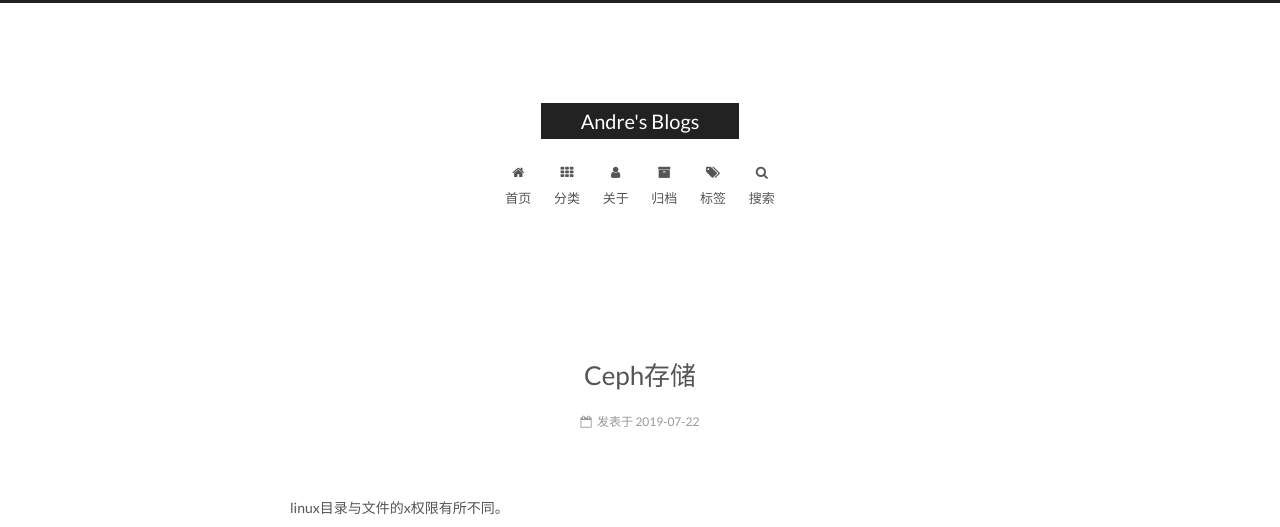
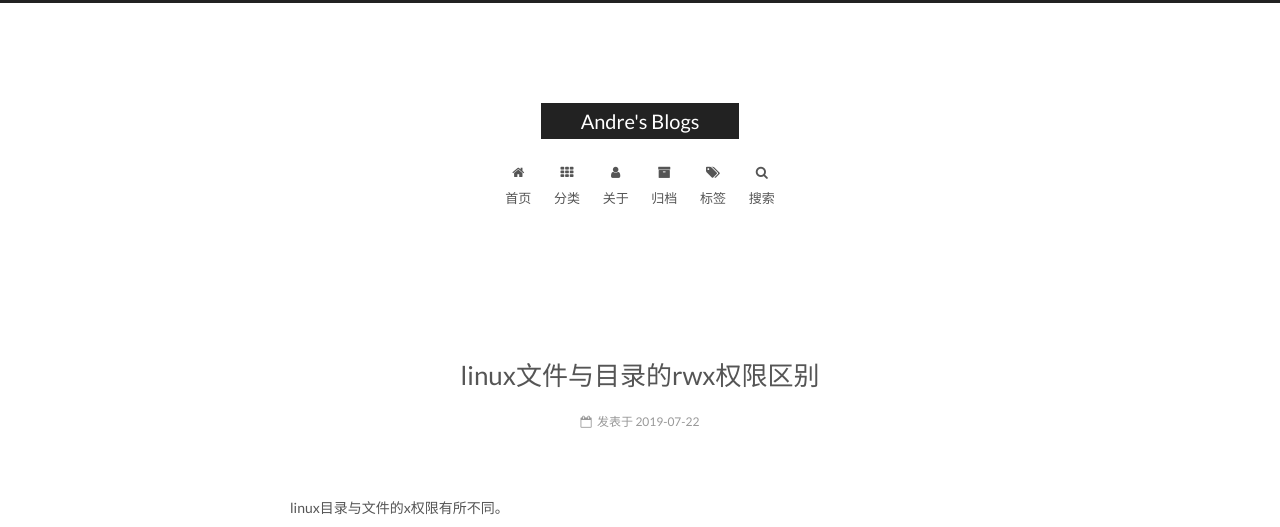
Before and after one commit to Ngwind/Ngwind.github.io, a Jekyll site: the page built from _posts/2019-07-22-linux文件与目录rwx权限的区别.md, in a window 1280 px wide. Shown: the top 527 px of the page. Built offline with Jekyll 4.4.1, drawn with Linux system fonts in a browser that asks for light colours; comment, search, counter and statistics services are not loaded; grey boxes are pictures that could not be loaded.

Commit message:
Update 2019-07-22-linux文件与目录rwx权限的区别.md

```diff
--- a/_posts/2019-07-22-linux文件与目录rwx权限的区别.md
+++ b/_posts/2019-07-22-linux文件与目录rwx权限的区别.md
@@ -1,6 +1,6 @@
 ---
 layout: post
-title: Ceph存储
+title: linux文件与目录的rwx权限区别
 tags:
   - linux
 categories:
```
